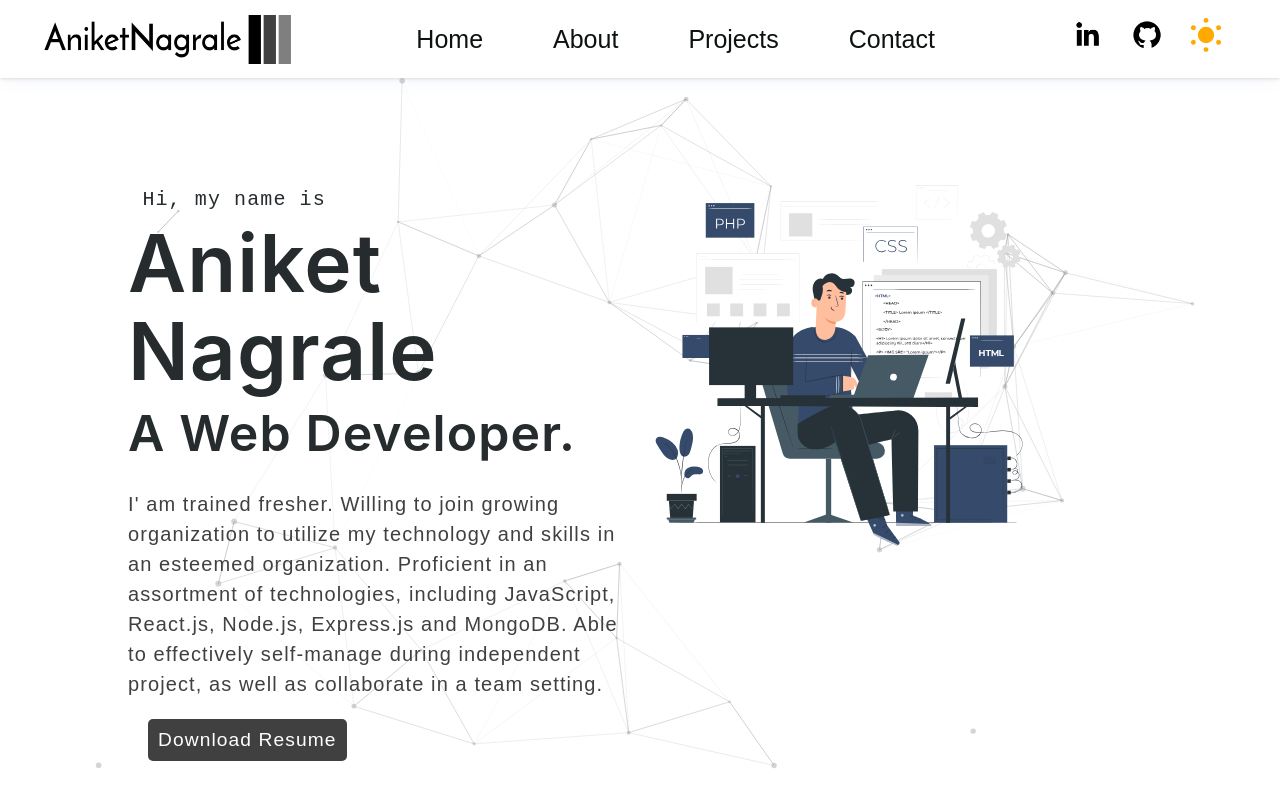
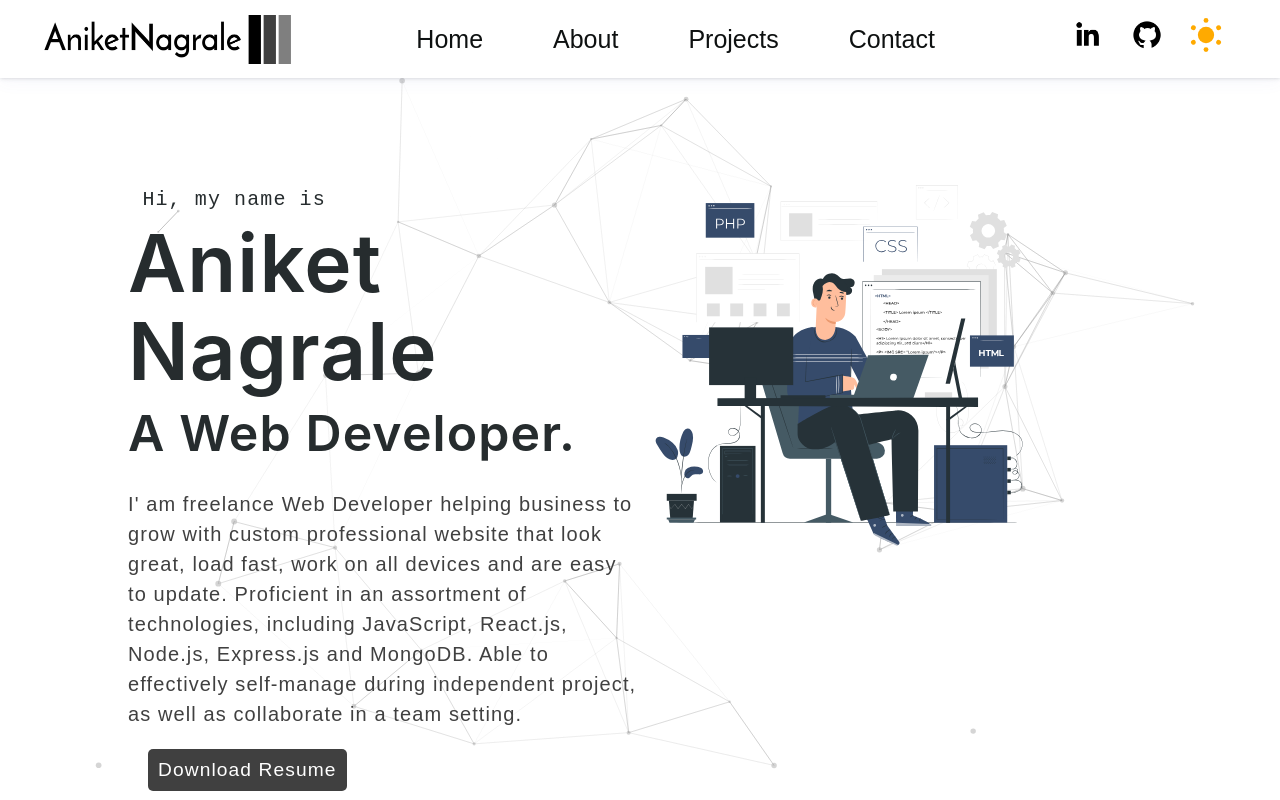
Before and after one commit to Aniket0723/aniket_protfolio, a React (Create React App) app: page / in a window 1280 px wide. Shown: the top 800 px of the page. Built offline with nearby package versions, Linux system fonts and the light colour scheme.

Commit message:
Update LandingPage.js

```diff
--- a/src/components/LandingPage.js
+++ b/src/components/LandingPage.js
@@ -153,8 +153,7 @@ const LandingPage = ({ theme }) => {
               </StyledH3>
               <br />
               <StyledP aria-label="paragraph" role="article" tabIndex="0">
-                I&apos; am trained fresher. Willing to join growing organization
-                to utilize my technology and skills in an esteemed organization.
+                I&apos; am freelance Web Developer helping business to grow with custom professional website that look great, load fast, work on all devices and are easy to update.
                 Proficient in an assortment of technologies, including
                 JavaScript, React.js, Node.js, Express.js and MongoDB. Able to
                 effectively self-manage during independent project, as well as
```
